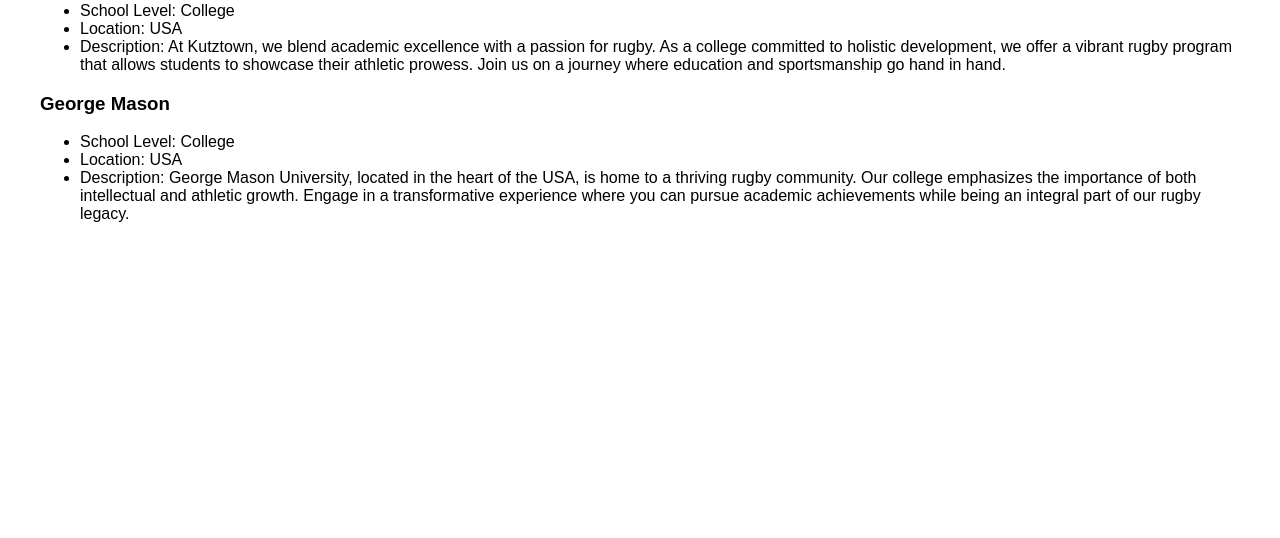
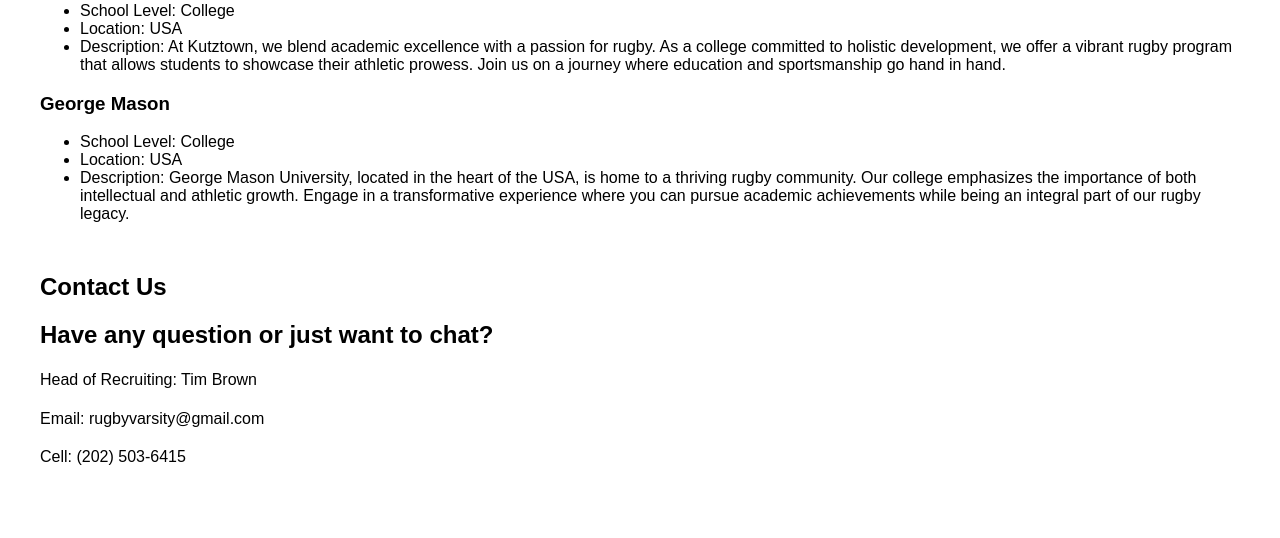
Before and after one commit to reyesjl/fwa, a Django app: page /services/recruiting/ in a window 1280 px wide. Shown: the part 629-1167 px from the top of the page. Before the commit the page ends 851 px from the top, so only its background shows below. Run offline with Django 5.2, Linux system fonts and the light colour scheme.

Commit message:
add contact section;

```diff
--- a/firstfive/templates/recruiting/home.html
+++ b/firstfive/templates/recruiting/home.html
@@ -57,7 +57,13 @@
                 <li>Description: George Mason University, located in the heart of the USA, is home to a thriving rugby community. Our college emphasizes the importance of both intellectual and athletic growth. Engage in a transformative experience where you can pursue academic achievements while being an integral part of our rugby legacy.</li>
             </ul>
         </article>
-
+    </section>
+    <section id="contact-section">
+        <h2 class="section-title">Contact Us</h2>
+        <h2 class="service-subtitle">Have any question or just want to chat?</h2>
+        <p>Head of Recruiting: Tim Brown</p>
+        <p>Email: rugbyvarsity@gmail.com</p>
+        <p>Cell: (202) 503-6415</p>
     </section>
 </main>
 {% endblock %}
```
